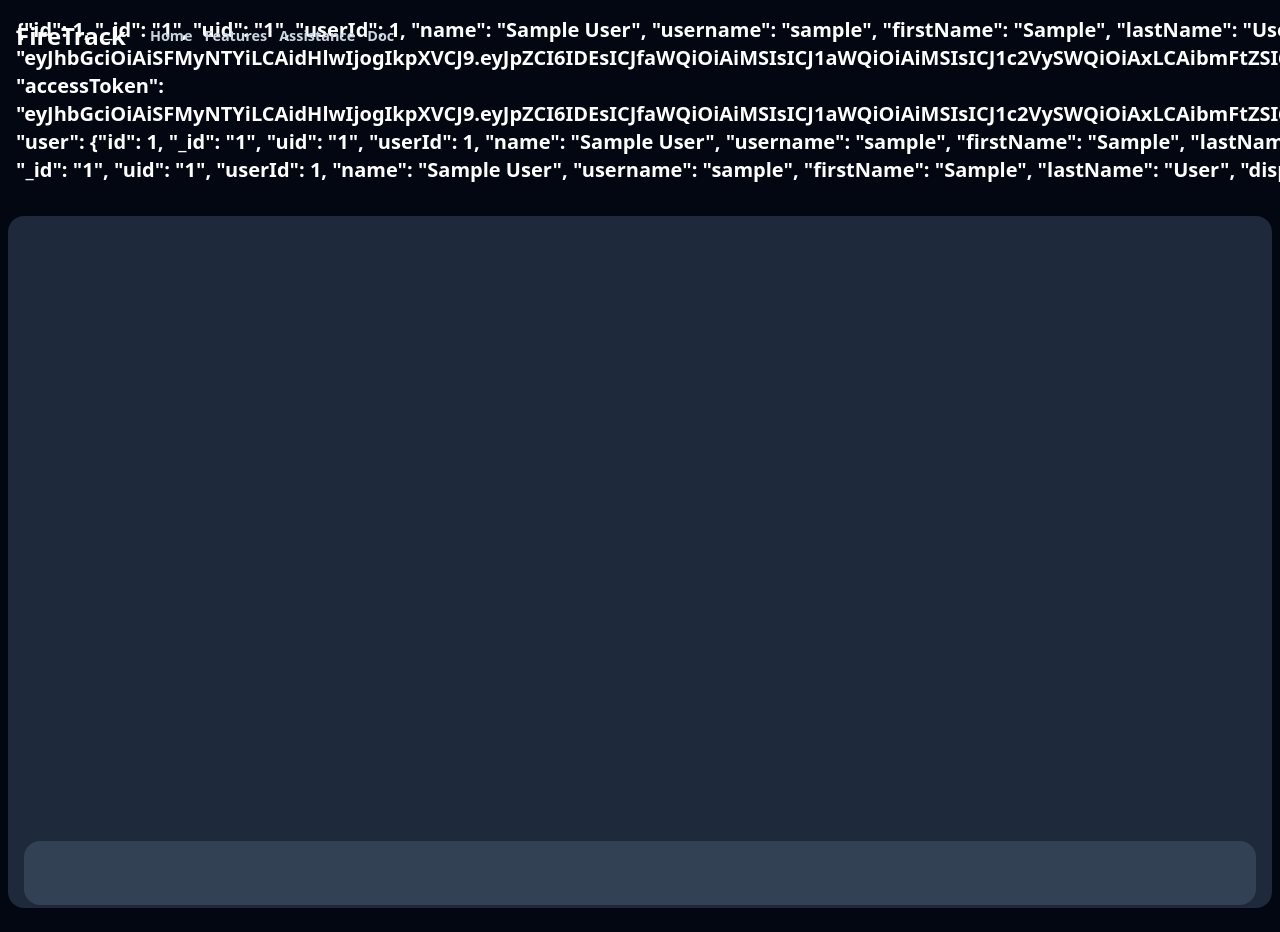
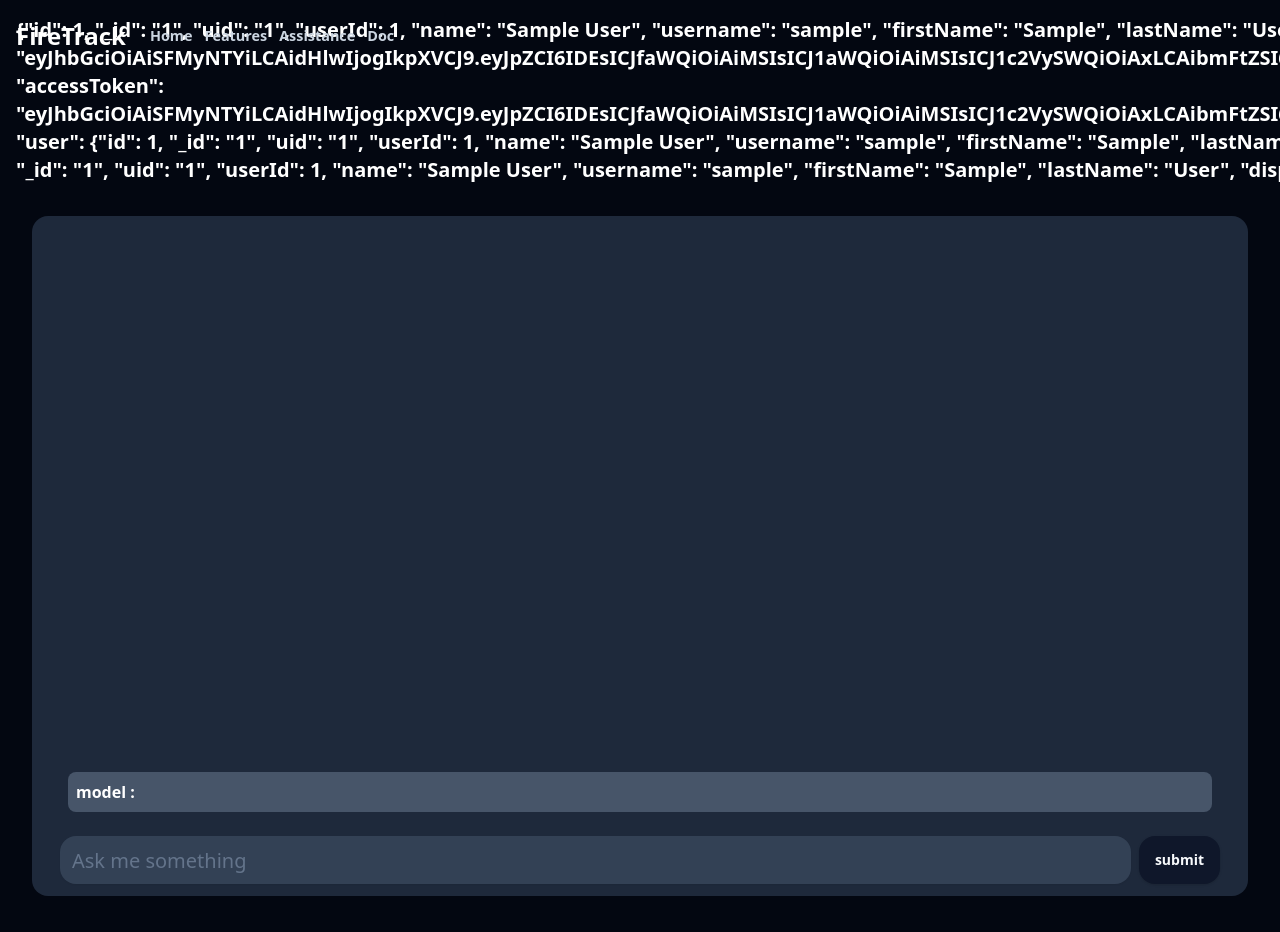
Before and after one commit to Shashivadan/FireTrack, a React app in the folder Frontend/: page /assistance in a window 1280 px wide. Shown: the top 932 px of the page. Built offline with nearby package versions, Linux system fonts and the light colour scheme; sample sign-in values are in the browser's storage; the HTML template or start-up script is replaced by a standard one.

Commit message:
added: chat ablity

```diff
--- a/Frontend/src/components/Loader.tsx
+++ b/Frontend/src/components/Loader.tsx
@@ -3,11 +3,10 @@ import { DNA } from "react-loader-spinner";
 function Loader() {
   return (
     <>
-      <div className=" w-full h-screen grid items-center bg-blue-950">
+      <div className=" w-full h-screen flex justify-center items-center bg-transparent">
         <DNA
           visible={true}
-          height="80"
-          width="80"
+          height="300"
           ariaLabel="dna-loading"
           wrapperStyle={{}}
           wrapperClass="dna-wrapper"
--- a/Frontend/src/pages/Assistanse.tsx
+++ b/Frontend/src/pages/Assistanse.tsx
@@ -1,18 +1,61 @@
 import Nav from "@/components/Nav";
+import { Button } from "@/components/ui/button";
 import { Input } from "@/components/ui/input";
+import axios from "@/utils/AxiosBaseUrl";
+import { useState } from "react";
+
 function Assistanse() {
+  // const history: ChatType[] = [
+  //   {
+  //     role: "user",
+  //     parts: [{ text: "Hello, I have 2 dogs in my house." }],
+  //   },
+  //   {
+  //     role: "model",
+  //     parts: [{ text: "Great to meet you. What would you like to know?" }],
+  //   },
+  // ];
+  const [chat, setChat] = useState<string | []>("");
+  const [userInput, setuserInput] = useState<string | undefined>("");
+
+  const onClickHandler = async () => {
+    try {
+      const res = await axios.post("api/v1/gemini", {
+        prompt: userInput,
+      });
+      const resdata = await res.data.text;
+      setuserInput("");
+      setChat(resdata);
+    } catch (error) {
+      console.log(error);
+      setChat("some thing went wrong");
+    }
+  };
+
   return (
     <>
-      <div className="w-full md:max-w-screen-xl m-auto px-3 md:px-2">
+      <div className="w-full md:min-w-screen-xl m-auto px-3 md:px-2">
         <Nav />
-        <div className="h-[calc(100vh-60px)] py-6">
-          <div className=" h-full w-full bg-slate-800 rounded-2xl">
-            <div className="h-[90%]  w-full "></div>
-            <div className=" h-[10%] flex justify-center items-center mx-2 md:px-2">
+        <div className=" min-h-[calc(100vh-60px)] p-6">
+          <div className=" min-h-[85vh] flex flex-col justify-end w-full bg-slate-800 rounded-2xl p-3">
+            <div className="h-fit min-h-[90%]  w-full  p-6">
+              <div className=" font-semibold bg-slate-600 p-2 rounded-lg ">
+                model : {chat}
+              </div>
+            </div>
+            <div className=" h-[10%] flex justify-center gap-2 items-center mx-2 md:px-2">
               <Input
+                onChange={(e) => setuserInput(e.target.value)}
+                placeholder="Ask me something"
                 type="text"
-                className=" h-16 border-slate-500 border-none bg-slate-700 rounded-2xl text-xl leading-normal"
+                className="py-6 border-slate-500 border-none bg-slate-700 rounded-2xl text-xl leading-normal"
               />
+              <Button
+                onClick={onClickHandler}
+                className="py-6 rounded-2xl font-bold"
+              >
+                submit
+              </Button>
             </div>
           </div>
         </div>
--- a/Frontend/src/pages/HeroModel.tsx
+++ b/Frontend/src/pages/HeroModel.tsx
@@ -84,7 +84,7 @@ function HeroModel() {
                 {...register("temperature")}
                 className="border-slate-600 rounded-md px-3 py-2 text-sm h-10 focus-visible:outline-none focus-visible:ring-2 focus-visible:ring-ring focus-visible:ring-offset-1"
                 type="number"
-                placeholder="name@example.com"
+                placeholder="Temperature"
               />
               <span className="text-[0.9rem] text-red-900">
                 {errors.temperature && errors.temperature.message}
@@ -94,7 +94,7 @@ function HeroModel() {
                 {...register("oxygen")}
                 className="border-slate-600 rounded-md px-3 py-2 text-sm h-10 focus-visible:outline-none focus-visible:ring-2 focus-visible:ring-ring focus-visible:ring-offset-1"
                 type="number"
-                placeholder="name@example.com"
+                placeholder="Oxygen"
               />
               <span className=" text-[0.9rem] text-red-900">
                 {errors.oxygen && errors.oxygen.message}
@@ -104,7 +104,7 @@ function HeroModel() {
                 {...register("humidity")}
                 className="border-slate-600 rounded-md px-3 py-2 text-sm h-10 focus-visible:outline-none focus-visible:ring-2 focus-visible:ring-ring focus-visible:ring-offset-1"
                 type="number"
-                placeholder="name@example.com"
+                placeholder="Humidity"
               />
               <span className="text-[0.9rem] text-red-900">
                 {errors.humidity && errors.humidity.message}
@@ -113,7 +113,7 @@ function HeroModel() {
                 type="submit"
                 className="h-10 font-[700] py-2 px-4 bg-white text-slate-900 hover:bg-white hover:shadow-[0px_0px_10px_10px_rgba(255,255,255,0.1)]"
               >
-                Submit
+                Predict
               </Button>
               <span className=" text-[0.9rem] text-red-900">
                 {errors.root && errors.root.message}
--- a/Frontend/src/pages/Signin.tsx
+++ b/Frontend/src/pages/Signin.tsx
@@ -31,7 +31,10 @@ function Signin() {
   const onSubmit = async (data: SchemaType) => {
     const { email, password } = data;
     try {
-      const response = await axios.post("api/v1/signin", { email, password });
+      const response = await axios.post("api/v1/signin", {
+        email,
+        password,
+      });
       const resData = await response.data;
       sessionStorage.setItem("token", resData.token);
       sessionStorage.setItem("currentUser", resData.user.username);
```
Also changed, not shown: 2 other files (tests, documents, lock files or other folders).
